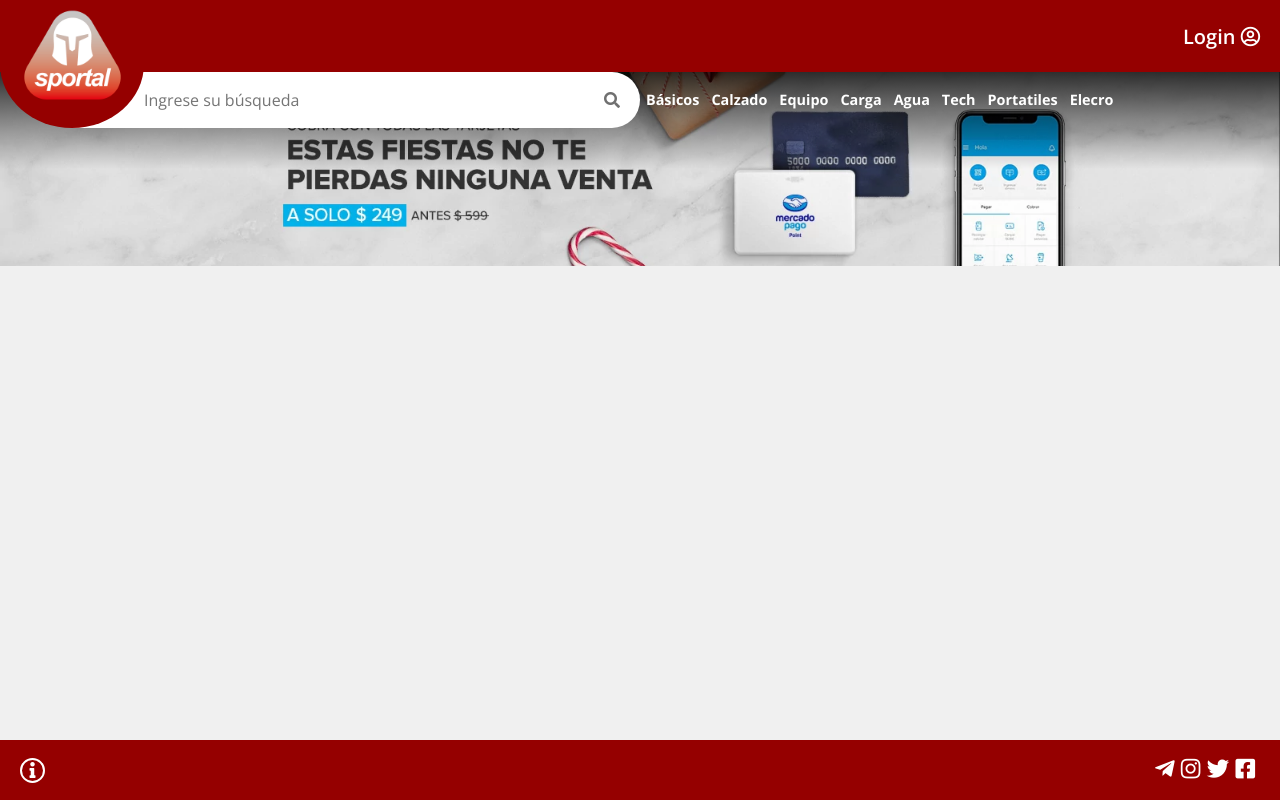
After one commit to vasili-hugo/grupo_02_sportal, a Node server app: page /index in a window 1280 px wide. The commit adds this page. Run offline with Node 20, Linux system fonts and the light colour scheme.

Commit message:
replanteo grid  index.html (base header y footer)

```diff
--- a/app.js
+++ b/app.js
@@ -8,6 +8,10 @@
 app.get ('/', (req, res) => {
     res.sendFile(path.join(__dirname, '/views/home.html'));
 })
+
+app.get('/index', function(req, res){
+    res.sendFile(path.join(__dirname, '/views/index.html'))
+});
 
 app.get('/home', function(req, res){
     res.sendFile(path.join(__dirname, '/views/home.html'))
--- /dev/null
+++ b/public/css/grid.css
@@ -0,0 +1,284 @@
+@import url("normalize.css");
+
+* {
+    box-sizing: border-box;
+    padding: 0;
+    margin: 0;
+}
+
+body {
+    font-family: 'Open Sans', sans-serif;
+    font-weight: 600;
+    background-color: rgb(240, 240, 240);
+}
+
+#container {
+    height: 100vh;
+    width: 100vw;
+    display: grid;
+    grid-template-columns: 100%;
+    /* breadcump 50px out */
+    grid-template-rows: 266px 1fr 60px;
+}
+
+/* #container :nth-child(odd){
+    background-color: #AAA;
+}
+
+#container :nth-child(even){
+    background-color: #777;
+} */
+
+#header2,
+#breadcumb,
+#main2,
+#footer2 {
+    display: block;
+}
+
+/* HEADER --------------------------------------------------- */
+#header2 {
+    display: grid;
+    grid-template-columns: 72px 72px calc(50vw - 144px - 56px) 56px 1fr 56px 56px 20px;
+    grid-template-rows: 72px 16px 40px 16px 1fr;
+}
+
+
+#header-upper {
+    grid-row: 1 / span 1;
+    grid-column: 1 / span 8;
+    background-color: #950000;
+    z-index: -1;
+}
+
+#header-banner {
+    grid-row: 2 / span 4;
+    grid-column: 1 / span 8;
+    background-image: linear-gradient(to bottom, rgba(0, 0, 0, 0.8), rgba(0, 0, 0, 0), rgba(0, 0, 0, 0)), url(/imgs/img-home-banner.jpg);
+    background-size: cover;
+    background-position: center;
+    z-index: -2;
+}
+
+#header-circle {
+    grid-row: 1 / span 3;
+    grid-column: 1 / span 2;
+    background-image: url(/imgs/sportal_logo_000.png);
+    background-position: 50% 25%;
+    background-repeat: no-repeat;
+    background-size: 70%;
+    background-color: #950000;
+    border-radius: 0 0 50% 50%;
+}
+
+#header-login {
+    grid-row: 1 / span 1;
+    grid-column: 5 / span 3;
+    color: white;
+    font-size: 20px;
+    align-self: center;
+    text-align: end;
+}
+
+#header-login a:link,
+a:visited,
+a:active {
+    color: white;
+}
+
+#header-login:hover {
+    color: black;
+}
+
+#header-search-fill{
+    grid-row: 2 / span 2;
+    grid-column: 2 / span 1;
+    width: 100%;
+    height: 100%;
+    background-color: white;
+    z-index: -1;
+}
+
+#header-search-box {
+    grid-row: 2 / span 2;
+    grid-column: 3 / span 4;
+
+    background-color: white;
+    border-radius: 0 28px 28px 0;
+
+    border: none;
+}
+
+#header-search-box input {
+    border: none;
+    width: calc(100% - 56px);
+    height: 56px;
+    position: relative;
+    outline: none;
+}
+
+#header-glass {
+    display: block;
+    grid-row: 2 / span 2;
+    grid-column: 6 / span 1;
+    font-size: 1em;
+    color: #707070;
+    z-index: 2;
+    align-self: center;
+    text-align: center;
+  }
+#header-menu{
+    grid-row: 3 / span 1;
+    grid-column: 5 / span 3;
+    align-self: start;
+    z-index: 3;
+    display: none;
+}
+
+#header-menu ul{
+    list-style-type:none;
+}
+
+.header-menu li{
+    float: left;
+}
+
+.header-menu a{
+    display: block;
+    color: white;
+    text-decoration: none;
+    font-weight: 700;
+    font-size: 0.9em;
+    text-align: center;
+    padding: 4px 6px 0 6px;
+}
+
+.header-menu a:link,
+a:visited,
+a:active {
+    color: white;
+}
+
+.header-menu a:hover {
+    color: black;
+}
+
+#header-sandwich {
+    grid-row: 3 / span 1;
+    grid-column: 7 / span 1;
+    text-align: end ;
+    color: rgba(255, 255, 255, 0.8);
+    font-size: 1.7em;
+    display: block;
+}
+
+@media (min-width: 600px){
+    #header-search-box {
+        grid-column: 3 / span 2;
+    }
+    #header-glass {
+        grid-column: 4 / span 1;
+    }
+
+    #header-sandwich {
+        display:none;
+    }
+    #header-menu{
+        display: block;
+    }
+}
+
+/* MAIN---------------------------------------------------------- */
+
+#grid {
+    display: grid;
+    grid-template-columns: repeat(4, calc(100vw / 4));
+    grid-template-rows: repeat(2, calc((100vw - (2 * 20px)) * 0.4));
+    /* border:2px red solid; */
+    background-color: #ddd;
+    grid-gap: 1px;
+    overflow-x: hidden;
+    overflow-y: scroll;
+
+
+}
+
+.item {
+    padding: 10px;
+    background-color: white;
+
+}
+
+.cell {
+    display: grid;
+    grid-template-columns: 1fr;
+    grid-template-rows: 63.75%;
+    width: 100%;
+    height: 100%;
+    background-color: #ddd;
+    border-radius: calc(100vw / 24);
+    box-shadow: #eee 2px 2px 8px;
+}
+
+.pict {
+    width: 100%;
+    height: 100%;
+    background-color: #AAA;
+    border-radius: calc(100vw / 24);
+}
+
+
+
+/* FOOTER-------------------------------------------------------------------------------- */
+
+#footer2 {
+    background-color: #950000;
+    display: flex;
+    flex-direction: column;
+    justify-content: center;
+}
+
+#footer-bar {
+    display: flex;
+    flex-direction: row;
+    justify-content: space-between;
+    width: 100%;
+    padding: 0 10px 0 10px;
+}
+
+#footer-bar .info {
+    margin-left: 10px;
+    display: flex;
+    justify-content: center;
+    align-items: center;
+    font-size: 1em;
+    color: white;
+    width: 25px;
+    height: 25px;
+    border: 2px white solid;
+    border-radius: 50%;
+}
+
+
+#footer-icons {
+    width: 100px;
+    display: flex;
+    justify-content: space-between;
+    margin-right: 15px;
+    color: white;
+}
+
+#footer-icons i {
+    color: white;
+    font-size: 1.4rem;
+}
+
+#footer-icons a:link,
+a:visited,
+a:active {
+    color: white;
+}
+
+#footer-bar i:hover {
+    color: black;
+}
--- a/views/home.html
+++ b/views/home.html
@@ -1,5 +1,5 @@
 <!DOCTYPE html>
-<html lang="en">
+<html lang="es">
 
 <head>
     <meta charset="UTF-8">
@@ -19,8 +19,7 @@
         <div class="header-bar"></div>
         <div class="header-circle"></div>
         <!-- <img class="header-sportal-logo" src="imgs/sportal_logo_000.png"> -->
-        <div class="header-login" href="/menu.html">
-            <!-- Login -->
+        <div class="header-login" href="/menu.html">Login
             <i class="far fa-user-circle"></i>
         </div>
         <div class="header-search-box">
--- /dev/null
+++ b/views/index.html
@@ -0,0 +1,104 @@
+<!DOCTYPE html>
+<html lang="es">
+
+<head>
+    <meta charset="UTF-8">
+    <meta http-equiv="X-UA-Compatible" content="IE=edge">
+    <meta name="viewport" content="width=device-width, initial-scale=1.0">
+    <!-- <link href="./css/styles.css" rel="stylesheet" /> -->
+    <link href="./css/grid.css" rel="stylesheet" />
+    <link href="https://cdnjs.cloudflare.com/ajax/libs/font-awesome/5.15.3/css/all.min.css" rel="stylesheet" />
+
+    <link rel="preconnect" href="https://fonts.googleapis.com">
+    <link rel="preconnect" href="https://fonts.gstatic.com" crossorigin>
+    <link
+        href="https://fonts.googleapis.com/css2?family=Open+Sans:ital,wght@0,300;0,400;0,600;0,700;0,800;1,300;1,400;1,600;1,700;1,800&display=swap"
+        rel="stylesheet">
+    <title>Sportal - Portal para Guerreros Urbanos</title>
+</head>
+
+<body>
+    <div id="container">
+
+        <!-- HEADER--------------------------------------------------------- -->
+        <header id="header2">
+            <div id="header-upper"></div>
+            <div id="header-banner"></div>
+            <div id="header-circle"></div>
+
+            <div id="header-login" href="/menu.html">Login
+                <i class="far fa-user-circle"></i>
+            </div>
+
+            <div id="header-search-fill"></div>
+
+            <div id="header-search-box">
+                <form action="/search" method="GET">
+                    <input class="header-search-input" type="text" name="search-string"
+                        placeholder="Ingrese su búsqueda" autocomplete="false">
+                </form>
+
+            </div>
+
+            <i id="header-glass" class="fas fa-search"></i>
+            <nav id="header-menu">
+                <ul class="header-menu">
+                    <li><a>Básicos</a></li>
+                    <li><a>Calzado</a></li>
+                    <li><a>Equipo</a></li>
+                    <li><a>Carga</a></li>
+                    <li><a>Agua</a></li>
+                    <li><a>Tech</a></li>
+                    <li><a>Portatiles</a></li>
+                    <li><a>Elecro</a></li>
+                </ul>
+            </nav>
+
+            <a id="header-sandwich" href="/menu.html"><i class="fas fa-bars"></i></a>
+
+
+
+            <!-- <div class="header-bar"></div>
+            <div class="header-circle"></div>
+            <div class="header-login" href="/menu.html">Login
+                <i class="far fa-user-circle"></i>
+            </div>
+            <div class="header-search-box">
+                <form action="/search" method="GET">
+                    <input class="header-search-input" type="text" name="search-string"
+                        placeholder="Ingrese su búsqueda" autocomplete="false">
+                </form>
+                <i class="fas fa-search header-glass"></i>
+            </div>
+
+            <a class="header-menu" href="/menu.html"><i class="fas fa-bars"></i></a> -->
+
+        </header>
+        <!-- BREADCUMB-------------------------------------------------------------- -->
+        <!-- <nav id="breadcumb"></nav> -->
+
+        <!-- MAIN--------------------------------------------------------------------------- -->
+        <main id="main2"></main>
+
+        <!-- FOOTER-------------------------------------------------------------------------------- -->
+        <footer id="footer2">
+            <div id="footer-bar">
+                <a class="info" href="http://" target="_blank" rel="noopener noreferrer">
+                    <i class="fas fa-info"></i>
+                </a>
+                <div id="footer-icons">
+                    <a href=""><i class="fab fa-telegram-plane"></i></a>
+                    <a href=""><i class="fab fa-instagram"></i></a>
+                    <a href=""><i class="fab fa-twitter"></i></a>
+                    <a href=""><i class="fab fa-facebook-square"></i></a>
+                </div>
+
+            </div>
+
+        </footer>
+
+    </div>
+
+</body>
+
+</html>
```
Also changed, not shown: public/css/productCart.css (+25 -0 lines), public/css/productCats.css (+25 -2 lines), public/css/styles.css (+10 -0 lines), views/grid.html (added, +59 -0 lines), views/productCart.html (+3 -4 lines), views/productCats.html (+6 -4 lines), public/imgs/icons/home.png (added).
